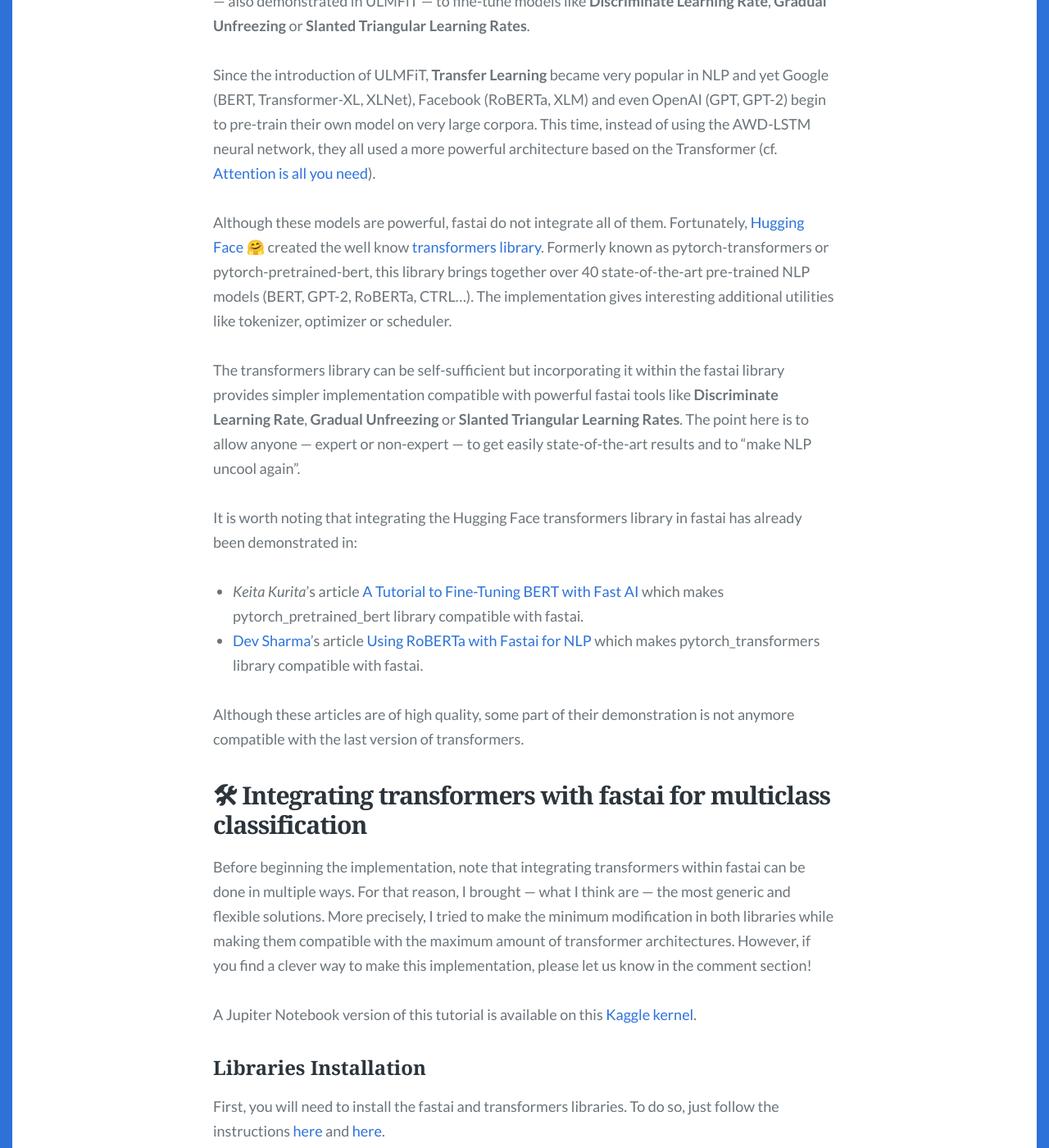
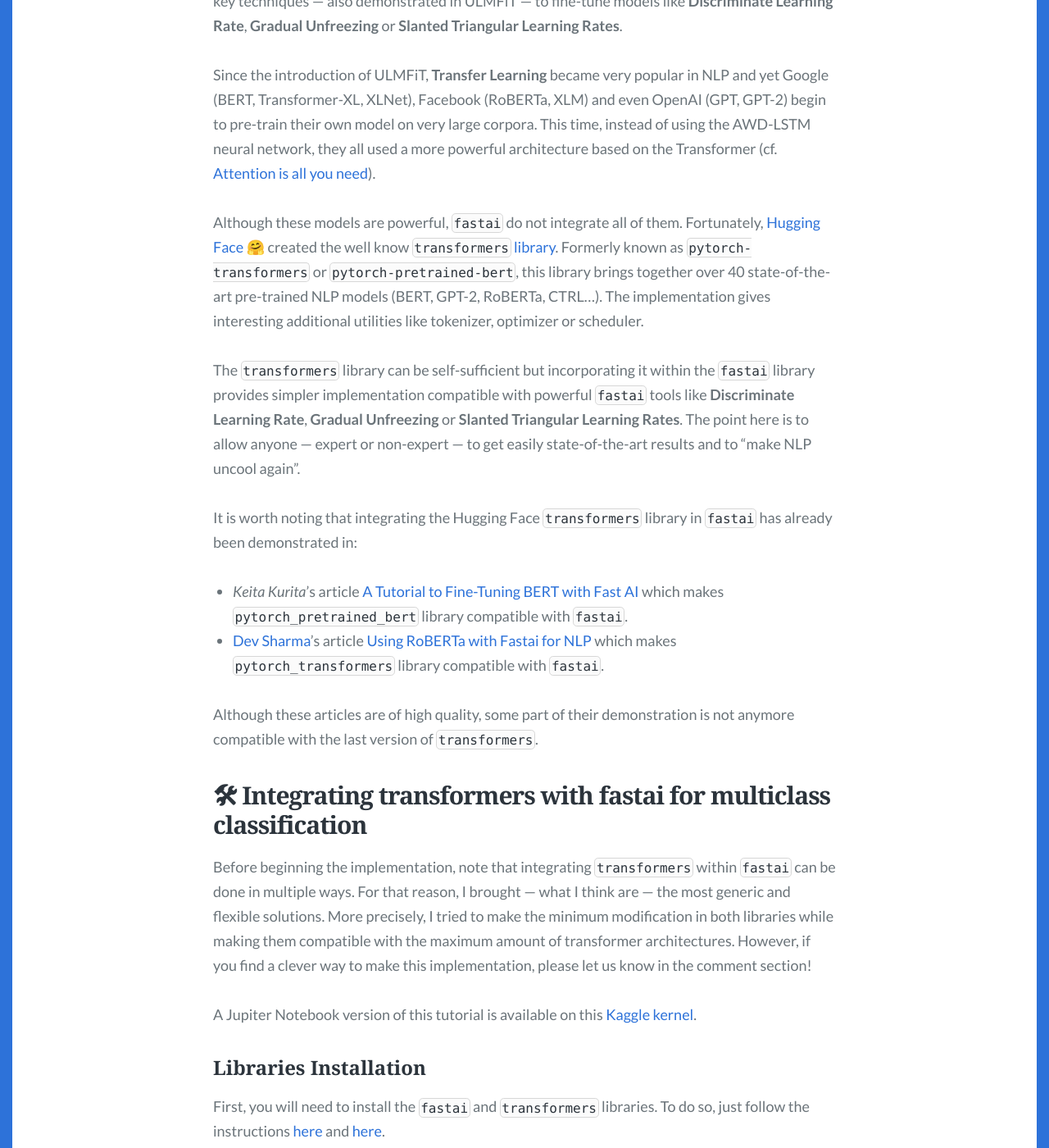
Before and after one commit to maximilienroberti/Scriptor-blog, a Jekyll site: the page built from _posts/2019-12-08-fastai-with-🤗transformers-bert-roberta-xlnet-xlm-distilbert.md, in a window 1280 px wide and 1400 px high, scrolled down 2061 px. Shown: the whole window at 82% size. Built offline with Jekyll 4.4.1, drawn with Linux system fonts in a browser that asks for light colours; comment, search, counter and statistics services are not loaded; part of the change alters nothing that is shown; some of the changed text lies outside the part shown.

````diff
--- a/_posts/2019-12-08-fastai-with-🤗transformers-bert-roberta-xlnet-xlm-distilbert.md
+++ b/_posts/2019-12-08-fastai-with-🤗transformers-bert-roberta-xlnet-xlm-distilbert.md
@@ -19,57 +19,57 @@ In early 2018, [Jeremy Howard](undefined) (co-founder of fast.ai) and [Sebastian
 {% include image_caption.html imageurl="https://cdn-images-1.medium.com/max/3038/0*HUhpxwRcyNFEXNNd" title="ALMFiT"
 caption="ULMFiT requires less data than previous approaches. (Howard and Ruder, ACL 2018)" %}
 
-
-The first time I heard about ULMFiT was during a [fast.ai course](https://course.fast.ai/videos/?lesson=4) given by Jeremy Howard. He demonstrated how it is easy — thanks to the fastai library — to implement the complete ULMFiT method with only a few lines of codes. In his demo, he used an AWD-LSTM neural network pre-trained on Wikitext-103 and get rapidly state-of-the-art results. He also explained key techniques — also demonstrated in ULMFiT — to fine-tune models like **Discriminate Learning Rate**, **Gradual Unfreezing** or **Slanted Triangular Learning Rates**.
+The first time I heard about ULMFiT was during a [fast.ai course](https://course.fast.ai/videos/?lesson=4) given by Jeremy Howard. He demonstrated how it is easy — thanks to the `fastai` library — to implement the complete ULMFiT method with only a few lines of codes. In his demo, he used an AWD-LSTM neural network pre-trained on Wikitext-103 and get rapidly state-of-the-art results. He also explained key techniques — also demonstrated in ULMFiT — to fine-tune models like **Discriminate Learning Rate**, **Gradual Unfreezing** or **Slanted Triangular Learning Rates**.
 
 Since the introduction of ULMFiT, **Transfer Learning** became very popular in NLP and yet Google (BERT, Transformer-XL, XLNet), Facebook (RoBERTa, XLM) and even OpenAI (GPT, GPT-2) begin to pre-train their own model on very large corpora. This time, instead of using the AWD-LSTM neural network, they all used a more powerful architecture based on the Transformer (cf. [Attention is all you need](https://arxiv.org/abs/1706.03762)).
 
-Although these models are powerful, fastai do not integrate all of them. Fortunately, [Hugging Face](https://huggingface.co/) 🤗 created the well know [transformers library](https://github.com/huggingface/transformers). Formerly known as pytorch-transformers or pytorch-pretrained-bert, this library brings together over 40 state-of-the-art pre-trained NLP models (BERT, GPT-2, RoBERTa, CTRL…). The implementation gives interesting additional utilities like tokenizer, optimizer or scheduler.
+Although these models are powerful, `fastai` do not integrate all of them. Fortunately, [Hugging Face](https://huggingface.co/) 🤗 created the well know [`transformers` library](https://github.com/huggingface/transformers). Formerly known as `pytorch-transformers` or `pytorch-pretrained-bert`, this library brings together over 40 state-of-the-art pre-trained NLP models (BERT, GPT-2, RoBERTa, CTRL…). The implementation gives interesting additional utilities like tokenizer, optimizer or scheduler.
 
-The transformers library can be self-sufficient but incorporating it within the fastai library provides simpler implementation compatible with powerful fastai tools like **Discriminate Learning Rate**, **Gradual Unfreezing** or **Slanted Triangular Learning Rates**. The point here is to allow anyone — expert or non-expert — to get easily state-of-the-art results and to “make NLP uncool again”.
+The `transformers` library can be self-sufficient but incorporating it within the `fastai` library provides simpler implementation compatible with powerful `fastai` tools like **Discriminate Learning Rate**, **Gradual Unfreezing** or **Slanted Triangular Learning Rates**. The point here is to allow anyone — expert or non-expert — to get easily state-of-the-art results and to “make NLP uncool again”.
 
-It is worth noting that integrating the Hugging Face transformers library in fastai has already been demonstrated in:
+It is worth noting that integrating the Hugging Face `transformers` library in `fastai` has already been demonstrated in:
 
-* _Keita Kurita_’s article [A Tutorial to Fine-Tuning BERT with Fast AI](https://mlexplained.com/2019/05/13/a-tutorial-to-fine-tuning-bert-with-fast-ai/) which makes pytorch_pretrained_bert library compatible with fastai.
-* [Dev Sharma](undefined)’s article [Using RoBERTa with Fastai for NLP](https://medium.com/analytics-vidhya/using-roberta-with-fastai-for-nlp-7ed3fed21f6c) which makes pytorch_transformers library compatible with fastai.
+* _Keita Kurita_’s article [A Tutorial to Fine-Tuning BERT with Fast AI](https://mlexplained.com/2019/05/13/a-tutorial-to-fine-tuning-bert-with-fast-ai/) which makes `pytorch_pretrained_bert` library compatible with `fastai`.
+* [Dev Sharma](undefined)’s article [Using RoBERTa with Fastai for NLP](https://medium.com/analytics-vidhya/using-roberta-with-fastai-for-nlp-7ed3fed21f6c) which makes `pytorch_transformers` library compatible with `fastai`.
 
-Although these articles are of high quality, some part of their demonstration is not anymore compatible with the last version of transformers.
+Although these articles are of high quality, some part of their demonstration is not anymore compatible with the last version of `transformers`.
 
 ## 🛠 Integrating transformers with fastai for multiclass classification
 
-Before beginning the implementation, note that integrating transformers within fastai can be done in multiple ways. For that reason, I brought — what I think are — the most generic and flexible solutions. More precisely, I tried to make the minimum modification in both libraries while making them compatible with the maximum amount of transformer architectures. However, if you find a clever way to make this implementation, please let us know in the comment section!
+Before beginning the implementation, note that integrating `transformers` within `fastai` can be done in multiple ways. For that reason, I brought — what I think are — the most generic and flexible solutions. More precisely, I tried to make the minimum modification in both libraries while making them compatible with the maximum amount of transformer architectures. However, if you find a clever way to make this implementation, please let us know in the comment section!
 
 A Jupiter Notebook version of this tutorial is available on this [Kaggle kernel](https://www.kaggle.com/maroberti/fastai-with-transformers-bert-roberta).
 
 ### Libraries Installation
 
-First, you will need to install the fastai and transformers libraries. To do so, just follow the instructions [here](https://github.com/fastai/fastai/blob/master/README.md#installation) and [here](https://github.com/huggingface/transformers#installation).
+First, you will need to install the `fastai` and `transformers` libraries. To do so, just follow the instructions [here](https://github.com/fastai/fastai/blob/master/README.md#installation) and [here](https://github.com/huggingface/transformers#installation).
 
-For this demonstration, I used Kaggle which already has the fastai library installed. So I just installed transformers with the command :
+For this demonstration, I used Kaggle which already has the `fastai` library installed. So I just installed `transformers` with the command :
 
 ```
 pip install transformers
 ```
 
-The versions of the libraries used for this demonstration are fastai 1.0.58 and transformers 2.1.1.
+The versions of the libraries used for this demonstration are `fastai` 1.0.58 and transformers `2.1.1`.
 
 ### 🎬 The example task
 
 The chosen task is a multi-class text classification on [Movie Reviews](https://www.kaggle.com/c/sentiment-analysis-on-movie-reviews/overview).
 
 The [dataset](https://www.kaggle.com/c/sentiment-analysis-on-movie-reviews/data) and the respective [Notebook](https://www.kaggle.com/maroberti/fastai-with-transformers-bert-roberta) of this article can be found on Kaggle.
-[**Sentiment Analysis on Movie Reviews**
-_Download Open Datasets on 1000s of Projects + Share Projects on One Platform. Explore Popular Topics Like Government…_www.kaggle.com](https://www.kaggle.com/c/sentiment-analysis-on-movie-reviews/data)
+
 
 For each text movie review, the model has to predict a label for the sentiment. We evaluate the outputs of the model on classification _accuracy_. The sentiment labels are:
 
-0 →Negative
-1 →Somewhat negative
-2 →Neutral
-3 →Somewhat positive
-4 →Positive
+* 0 →Negative
+* 1 →Somewhat negative
+* 2 →Neutral
+* 3 →Somewhat positive
+* 4 →Positive
 
-The data is loaded into a DataFrame using pandas.
+The data is loaded into a `DataFrame` using `pandas`.
+
+<script src="https://gist.github.com/maximilienroberti/d98655682028595bb739e9f65ebe9d43.js"></script>
 
  <iframe src="https://medium.com/media/b728f8c3d1d71536b2705995cb54c549" frameborder=0></iframe>
 
````
